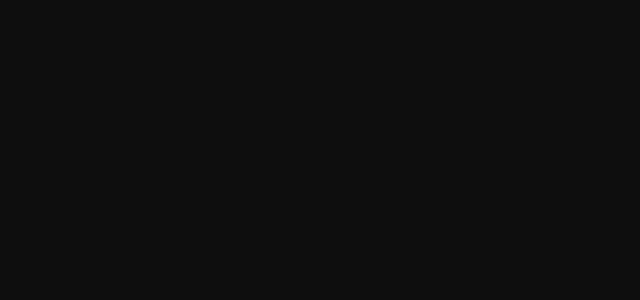
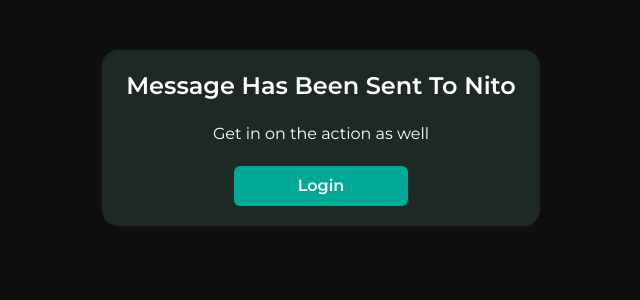
Before and after one commit to Hamidusman/ShroudedNotes, a React (Vite) app: page /success in a window 1280 px wide. Before the commit this address had no page. Shown: the top 300 px of the page, without its empty margins (319-959 px from the left). Built offline with nearby package versions, Linux system fonts and the light colour scheme.

Commit message:
success message

```diff
--- a/src/App.jsx
+++ b/src/App.jsx
@@ -7,6 +7,7 @@ import Register from './pages/register';
 import Home from './pages/landing'
 import Login from './pages/login';
 import Text from './pages/form';
+import Success from './pages/success';
 
 function App() {
 
@@ -17,6 +18,7 @@ function App() {
 		<Route path="/register" element={<Register />} />
 		<Route path="/login" element={<Login />} />
 		<Route path="/message" element={<Text />} />
+		<Route path="/success" element={<Success />} />
 	  </Routes>
 	)
 }
--- /dev/null
+++ b/src/pages/success.jsx
@@ -0,0 +1,17 @@
+import { Link } from "react-router-dom";
+
+export default function Success() {
+    return (
+        <section className="my-10 w-[100%] flex justify-center">
+            <form className="px-6 bg-gray rounded-2xl bg- flex flex-col gap-5 py-5">
+                <div className="flex w-full flex-col gap-5 justify-center items-center">
+                    <h2 className="text-2xl font-semibold">Message Has Been Sent To Nito</h2>
+                    <p>Get in on the action as well</p>
+
+                    <Link to='/login' className="bg-accent text-white font-semibold py-2 px-16 rounded-md">Login</Link>
+                </div>
+            </form>
+        </section>
+
+    )
+}
```
